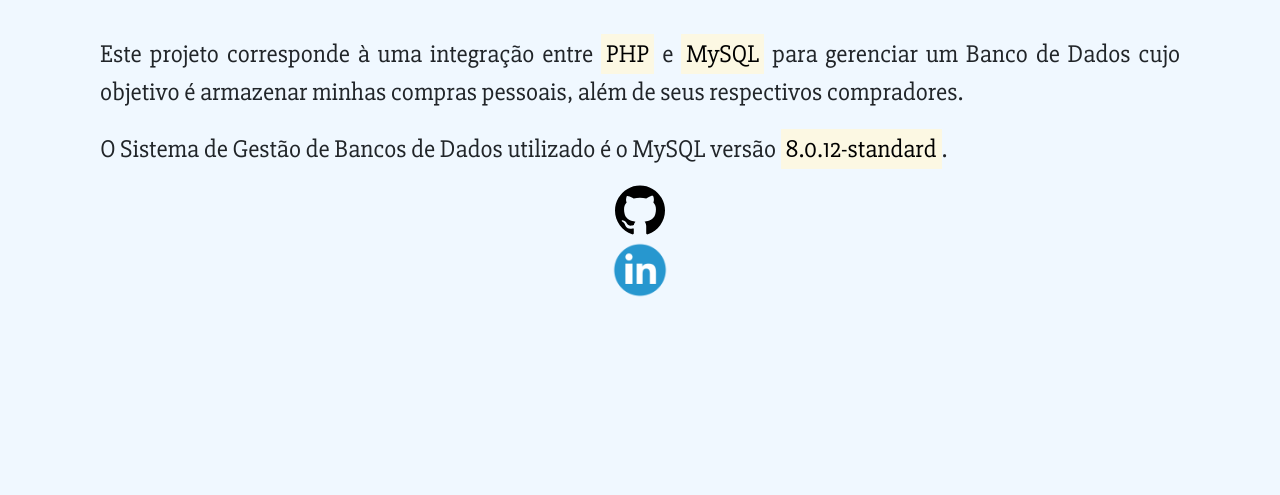
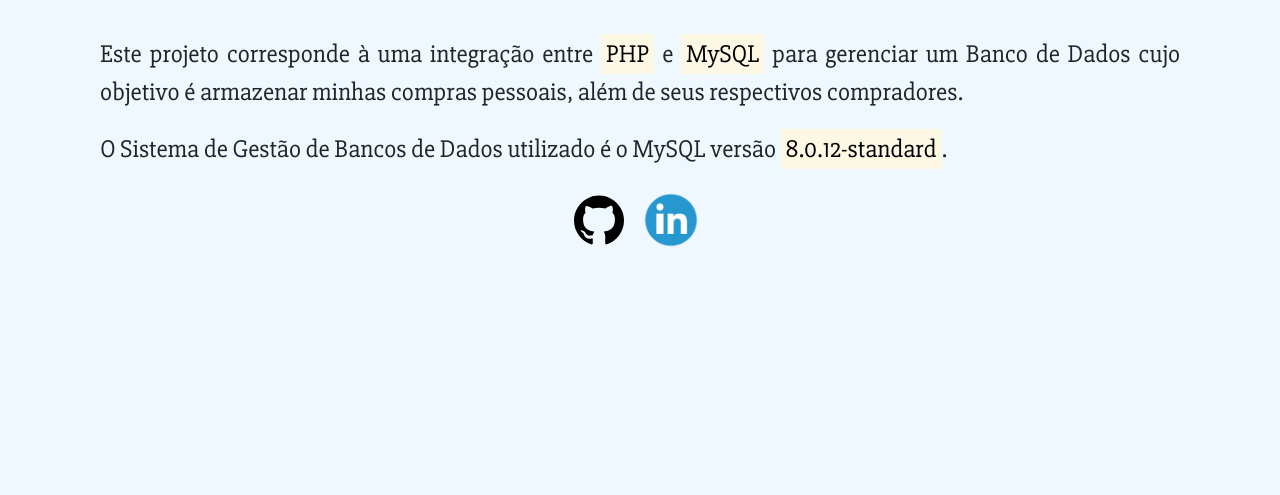
Before and after one commit to pietroz123/Controle-Compras, a PHP site: page / in a window 1280 px wide. Shown: the part 202-697 px from the top of the page. Run offline with PHP 8.4, Linux system fonts and the light colour scheme.

Commit message:
Icones inline

```diff
--- a/index.php
+++ b/index.php
@@ -8,8 +8,8 @@
 
     <div class="redes">
         <ul class="list-inline">
-            <li><a href="https://github.com/pietroz123"><img src="img/github.svg" alt="Github" style="width:50px;height:50px"></a></li>
-            <li><a href="https://www.linkedin.com/in/pietro-zuntini-b23506140/"><img src="img/linkedin.png" alt="Linkedin" style="width:70px;height:70px"></a></li>
+            <li class="list-inline-item"><a href="https://github.com/pietroz123"><img src="img/github.svg" alt="Github" style="width:50px;height:50px"></a></li>
+            <li class="list-inline-item"><a href="https://www.linkedin.com/in/pietro-zuntini-b23506140/"><img src="img/linkedin.png" alt="Linkedin" style="width:70px;height:70px"></a></li>
         </ul>
     </div>
 
```
